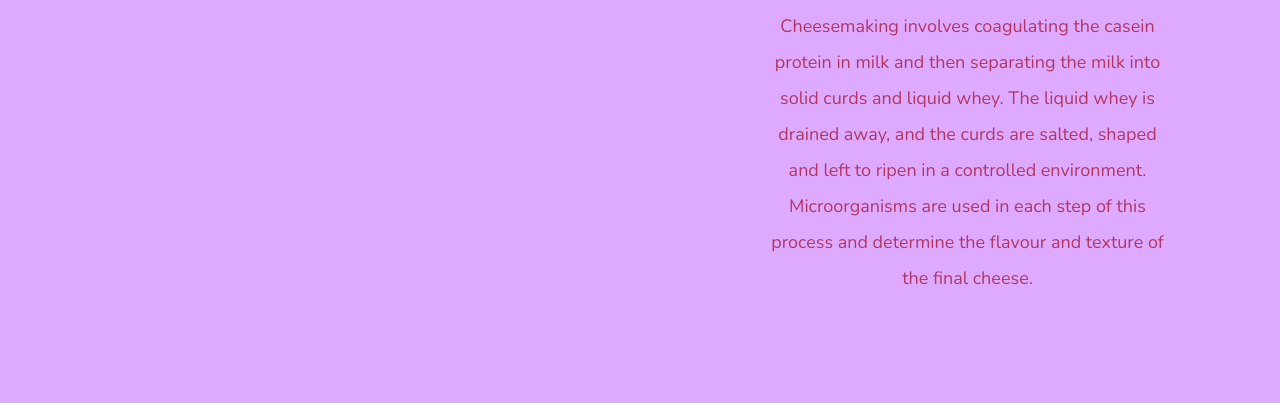
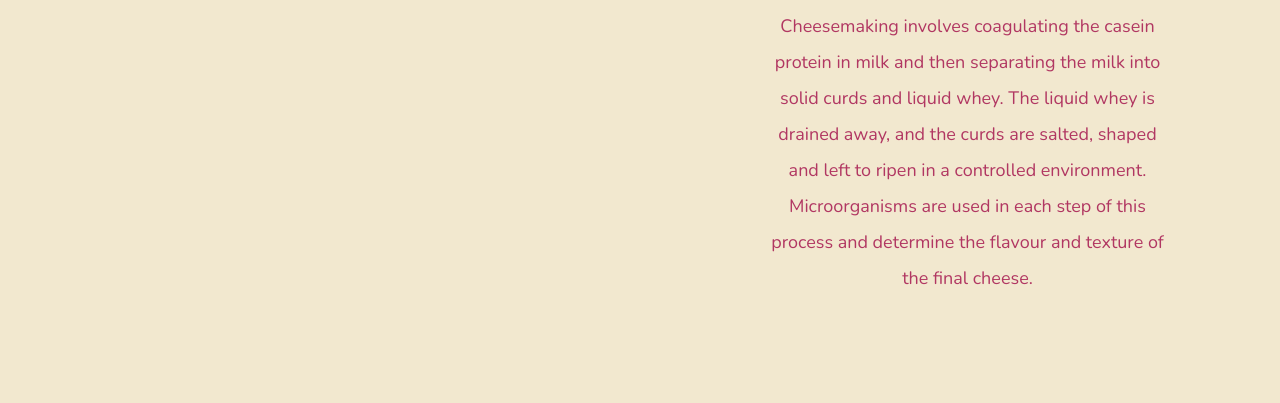
Before and after one commit to nas1312/MUSEUM-OF-CHEESE, a plain HTML site: page index.html in a window 1280 px wide. Shown: the part 671-1074 px from the top of the page. Drawn offline with nearby package versions, Linux system fonts and the light colour scheme.

Commit message:
Update app.css

```diff
--- a/app.css
+++ b/app.css
@@ -1,5 +1,5 @@
 body {
-    background: #deaaff;
+    background: #f2e8cf;
     font-family: "Nunito", sans-serif;
 }
 
```
